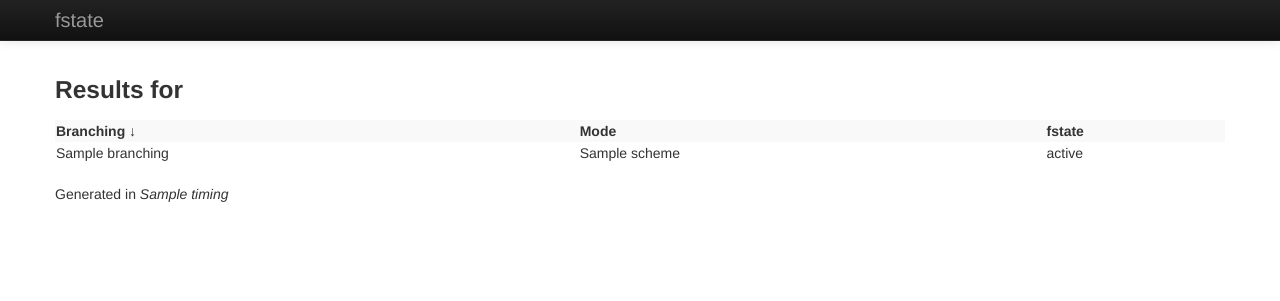
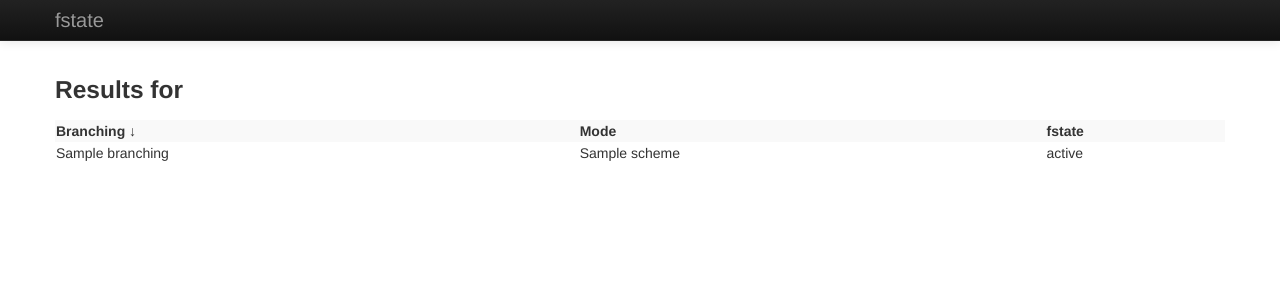
Before and after one commit to fstate/fstate, a Flask app: template web/templates/results.html in a window 1280 px wide. Shown: the top 301 px of the page. Run offline with Flask 2, Linux system fonts and the light colour scheme; the template is opened without the code that fills it: most values are stand-ins (such as "Sample title", 1, 10 or a date in 2020); some libraries are stand-ins or nearby versions.

Commit message:
web update
Proper timing in terminal log.

```diff
--- a/web/server.py
+++ b/web/server.py
@@ -18,9 +18,12 @@
 
     results = fstates.find({"fstate": {"$in": query_permutations}}).sort("branching", -1)
 
+    html =  render_template('results.html', query=" ".join(query), results=results)
+
     end = datetime.now()
+    print 'Time for query "{}" - {}'.format(request.args.get('query'), end - start)
 
-    return render_template('results.html', query=" ".join(query), results=results, timing=(end - start))
+    return html
 
 
 if __name__ == "__main__":
--- a/web/templates/results.html
+++ b/web/templates/results.html
@@ -17,5 +17,4 @@
   {% endfor %}
 </table>
 
-<p style="margin-top: 20px">Generated in <i>{{ timing }}</i></p>
 {% endblock %}
```
